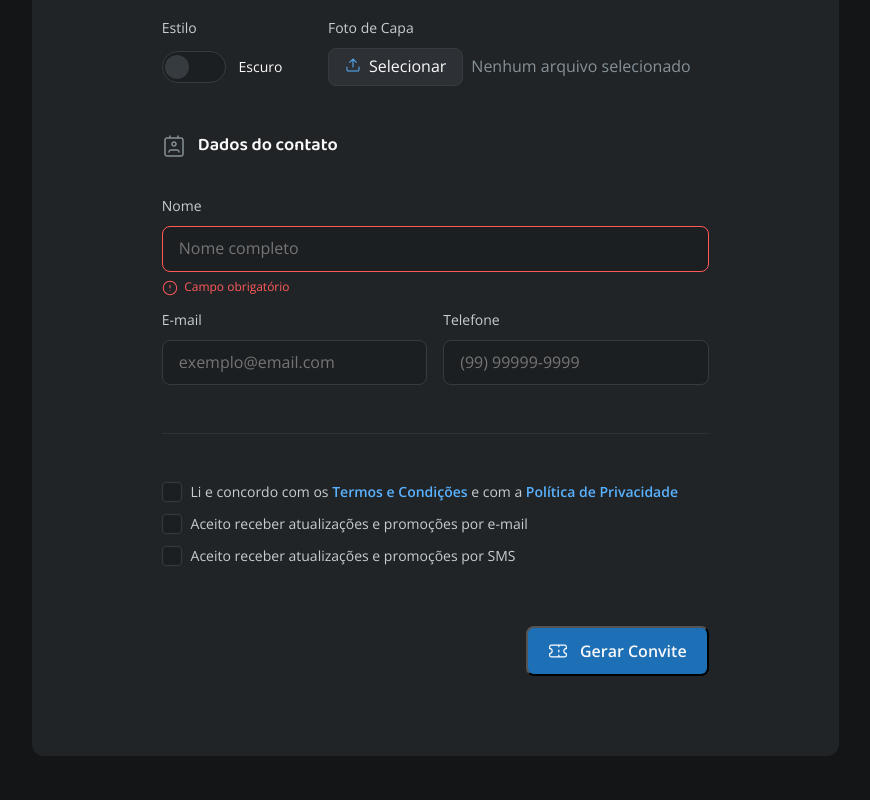
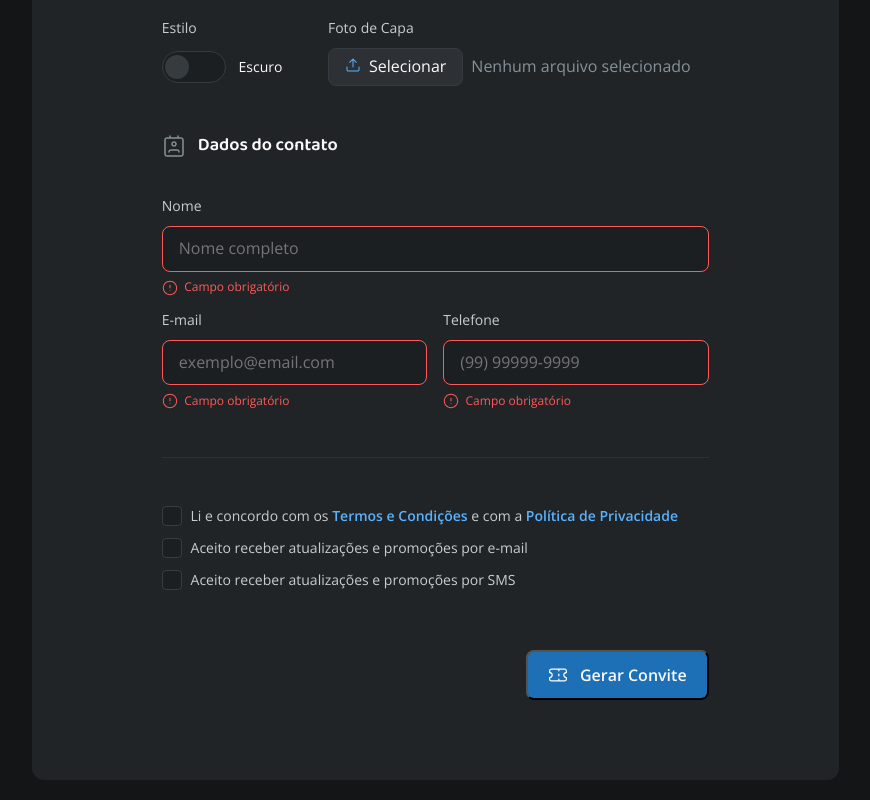
Before and after one commit to Rocha1972/08-Desafio_Formulario_Convite, a plain HTML site: page index.html in a window 1280 px wide. Shown: the part 1327-2127 px from the top of the page, without its empty margins (402-1272 px from the left). Before the commit the page ends 2103 px from the top, so only its background shows below. Drawn offline with nearby package versions, Linux system fonts and the light colour scheme.

Commit message:
acerto das mensagens de erro

```diff
--- a/index.html
+++ b/index.html
@@ -341,12 +341,22 @@
 
               <div class="e-mail">
                 <label for="e-mail">E-mail</label>
-                <input type="email" id="e-mail" name="e-mail" placeholder="exemplo@email.com">
+                <input type="email" id="e-mail" name="e-mail" placeholder="exemplo@email.com" required>
+
+                <div class="warning">
+                  <img src="assets/icons/circle-alert.svg" alt="Ícone de alerta vermelho">
+                  <span>Campo obrigatório</span>
+                </div>
               </div>
 
               <div class="phone">
                 <label for="phone">Telefone</label>
-                <input type="tel" id="phone" name="phone" placeholder="(99) 99999-9999">
+                <input type="tel" id="phone" name="phone" placeholder="(99) 99999-9999" required>
+
+                <div class="warning">
+                  <img src="assets/icons/circle-alert.svg" alt="Ícone de alerta vermelho">
+                  <span>Campo obrigatório</span>
+                </div>
               </div>
 
             </div>
```
